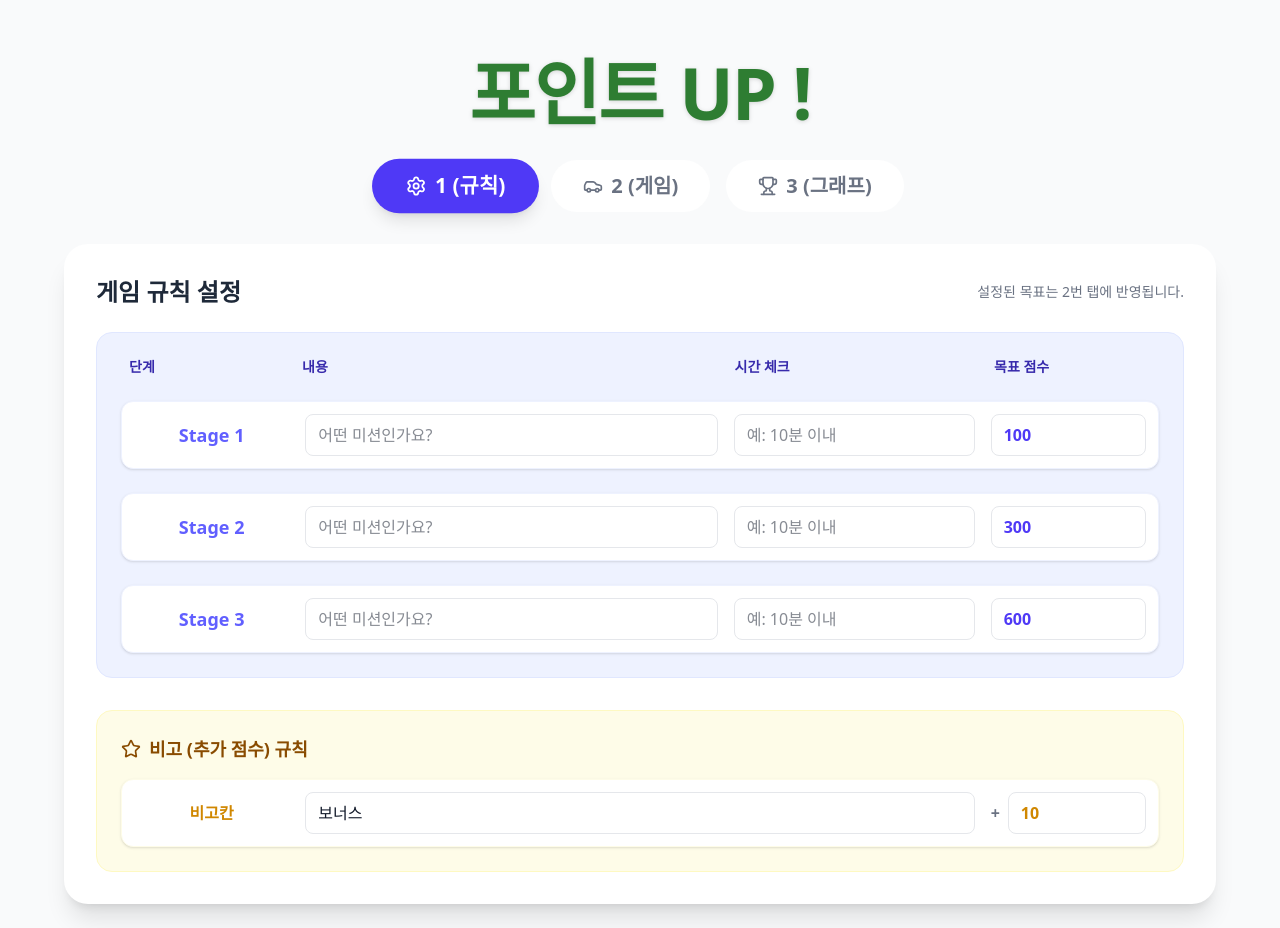
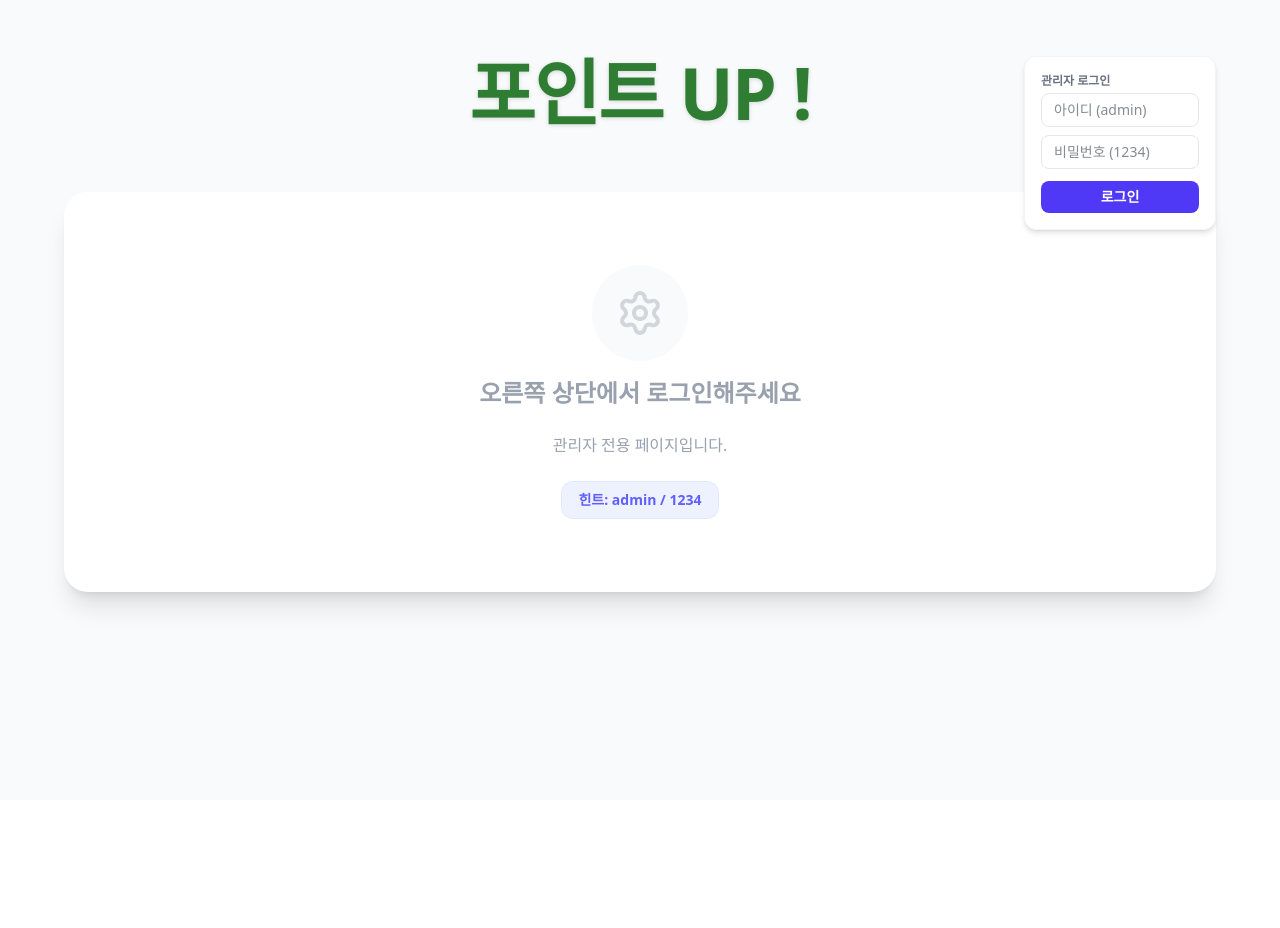
Before and after one commit to sunryun2/point, a Next.js app: page / in a window 1280 px wide. After the commit the page ends 800 px from the top, so only its background shows below. Built offline with nearby package versions, Linux system fonts and the light colour scheme.

Commit message:
아이디비밀번호추가

```diff
--- a/src/app/page.tsx
+++ b/src/app/page.tsx
@@ -20,6 +20,20 @@ type StageRule = {
 const COLORS = ['#ef4444', '#f97316', '#f59e0b', '#84cc16', '#22c55e', '#06b6d4', '#3b82f6', '#6366f1', '#a855f7', '#ec4899'];
 
 export default function Home() {
+  // Login State
+  const [isLoggedIn, setIsLoggedIn] = useState(false);
+  const [loginId, setLoginId] = useState("");
+  const [loginPw, setLoginPw] = useState("");
+
+  const handleLogin = (e: React.FormEvent) => {
+    e.preventDefault();
+    if (loginId === "admin" && loginPw === "1234") {
+      setIsLoggedIn(true);
+    } else {
+      alert("아이디 또는 비밀번호가 틀렸습니다. (힌트: admin / 1234)");
+    }
+  };
+
   // Tabs: 1 = Rules, 2 = Game, 3 = Graph
   const [activeTab, setActiveTab] = useState(1);
 
@@ -135,12 +149,48 @@ export default function Home() {
       <div className="max-w-6xl mx-auto space-y-8">
 
         {/* Header */}
-        <div className="text-center pt-8">
+        <div className="relative pt-8 pb-4">
+          <div className="text-center">
             <h1 className="text-5xl md:text-7xl font-extrabold tracking-tight drop-shadow-sm" style={{ color: '#2E7D32' }}>
               포인트 UP !
             </h1>
           </div>
+          <div className="absolute top-8 right-0 z-10 w-48">
+            {!isLoggedIn ? (
+              <form onSubmit={handleLogin} className="flex flex-col space-y-2 bg-white p-4 rounded-xl shadow-md border border-gray-100 animate-in fade-in slide-in-from-top-2">
+                <div className="text-xs font-bold text-gray-500 mb-1">관리자 로그인</div>
+                <input
+                  type="text"
+                  placeholder="아이디 (admin)"
+                  value={loginId}
+                  onChange={(e) => setLoginId(e.target.value)}
+                  className="px-3 py-1.5 border border-gray-200 rounded-lg text-sm focus:outline-none focus:border-indigo-500 w-full"
+                />
+                <input
+                  type="password"
+                  placeholder="비밀번호 (1234)"
+                  value={loginPw}
+                  onChange={(e) => setLoginPw(e.target.value)}
+                  className="px-3 py-1.5 border border-gray-200 rounded-lg text-sm focus:outline-none focus:border-indigo-500 w-full"
+                />
+                <button type="submit" className="bg-indigo-600 text-white text-sm font-bold py-1.5 rounded-lg hover:bg-indigo-700 transition-colors w-full mt-1">
+                  로그인
+                </button>
+              </form>
+            ) : (
+              <div className="flex flex-col items-center space-y-3 bg-white p-4 rounded-xl shadow-sm border border-gray-100 animate-in fade-in slide-in-from-top-2">
+                <div className="text-sm font-bold text-gray-700">{loginId}님 환영합니다!</div>
+                <button onClick={() => {setIsLoggedIn(false); setLoginId(""); setLoginPw("");}} className="text-xs bg-gray-100 text-gray-600 px-3 py-1.5 rounded-lg hover:bg-gray-200 font-bold transition-colors w-full">
+                  로그아웃
+                </button>
+              </div>
+            )}
+          </div>
+        </div>
 
+        {/* Main Interface */}
+        {isLoggedIn ? (
+          <div className="space-y-8 animate-in fade-in duration-700">
             {/* Tabs */}
             <div className="flex justify-center space-x-4">
               <button
@@ -432,6 +482,21 @@ export default function Home() {
           )}
             </div>
           </div>
+        ) : (
+          <div className="bg-white rounded-3xl shadow-xl p-8 min-h-[400px] flex items-center justify-center animate-in fade-in duration-500 mt-12">
+            <div className="text-center space-y-6">
+              <div className="w-24 h-24 bg-gray-50 rounded-full flex items-center justify-center mx-auto mb-4">
+                <Settings className="w-12 h-12 text-gray-300" />
+              </div>
+              <h2 className="text-2xl font-bold text-gray-400">오른쪽 상단에서 로그인해주세요</h2>
+              <p className="text-gray-400 font-medium">관리자 전용 페이지입니다.</p>
+              <div className="inline-block bg-indigo-50 text-indigo-500 text-sm font-bold px-4 py-2 rounded-xl border border-indigo-100">
+                힌트: admin / 1234
+              </div>
+            </div>
+          </div>
+        )}
+      </div>
     </main>
   );
 }
```
Lines whose indentation alone changed are shown as unchanged.
